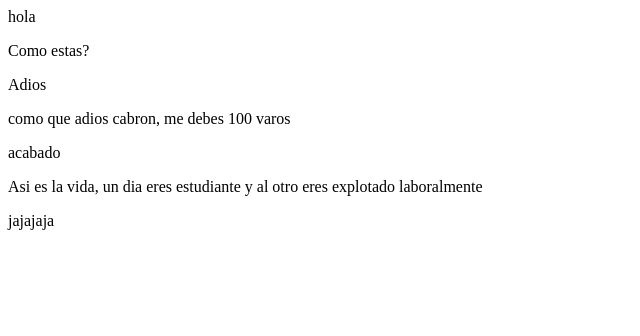
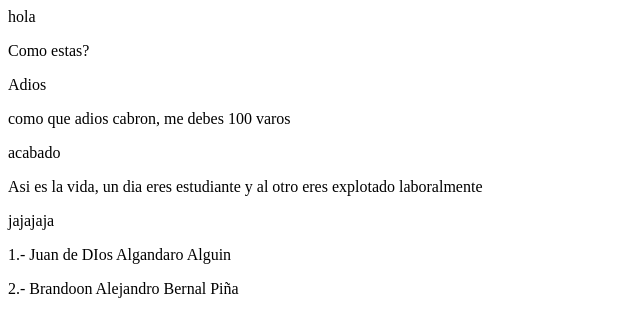
Before and after one commit to SylarJr/Prueba-equipo, a plain HTML site: page Index.html in a window 1280 px wide. Shown: the whole page, without its empty margins (0-640 px from the left). Drawn offline with Linux system fonts and the light colour scheme.

Commit message:
Integrantes

```diff
--- a/Index.html
+++ b/Index.html
@@ -7,5 +7,8 @@
         acabado
         <p>Asi es la vida, un dia eres estudiante y al otro eres explotado laboralmente</p>
         jajajaja
+
+        <p>1.- Juan de DIos Algandaro Alguin</p>
+        <p>2.- Brandoon Alejandro Bernal Piña</p>
     </body>
 </html>
```
